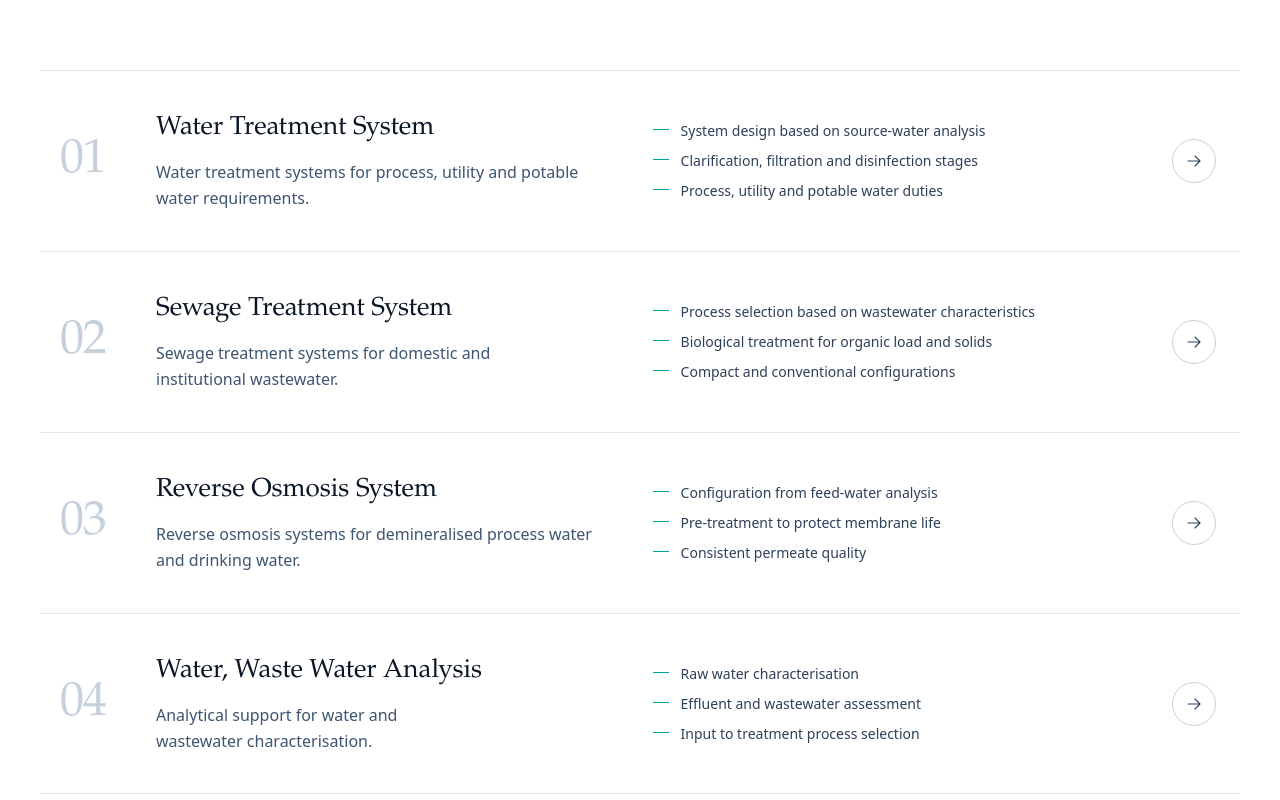
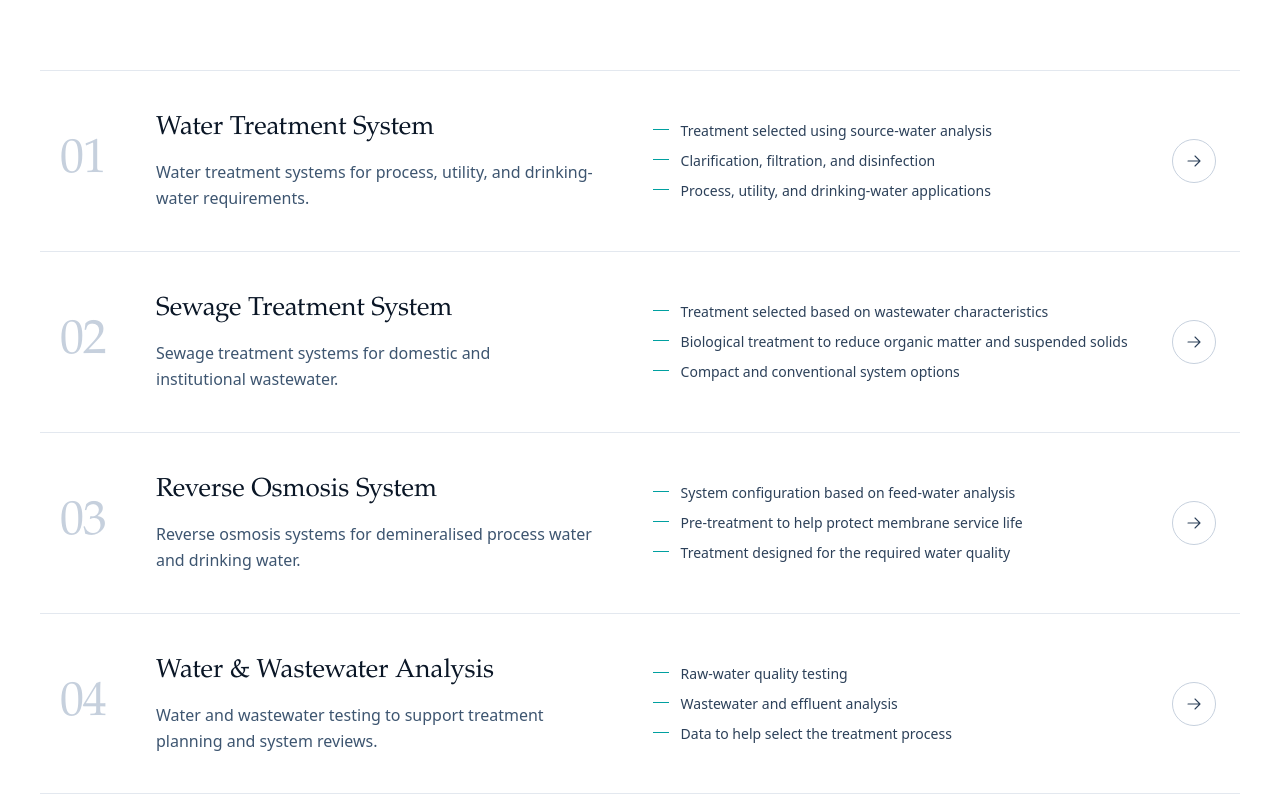
Before and after one commit to xconversionlab/unisys-enviro-tech, a Next.js app: page /services in a window 1280 px wide. Shown: the part 520-1320 px from the top of the page. Built offline with nearby package versions, Linux system fonts and the light colour scheme; no server answers.

Commit message:
Rewrite service descriptions in clear professional language

```diff
--- a/src/data/services.ts
+++ b/src/data/services.ts
@@ -21,21 +21,21 @@ export const services: Service[] = [
     title: "Water Treatment System",
     shortTitle: "Water Treatment",
     summary:
-      "Water treatment systems for process, utility and potable water requirements.",
+      "Water treatment systems for process, utility, and drinking-water requirements.",
     description:
-      "Water treatment systems are configured around the source water and its intended use. Raw water from borewell, surface or municipal supply is treated through the stages the analysis indicates — clarification, filtration, disinfection and polishing — to reach the quality the application requires. Systems are sized to the site and can be staged as demand grows.",
+      "Water treatment systems are selected based on the source water and its intended use. Depending on test results and the required water quality, treatment may include clarification, filtration, disinfection, and additional treatment stages. System capacity and configuration are matched to site requirements, with provision for expansion where needed.",
     features: [
-      "System design based on source-water analysis",
-      "Clarification, filtration and disinfection stages",
-      "Process, utility and potable water duties",
-      "Modular configurations for staged expansion",
-      "Integration with reverse osmosis where required",
+      "Treatment selected using source-water analysis",
+      "Clarification, filtration, and disinfection",
+      "Process, utility, and drinking-water applications",
+      "Systems that can be expanded as needed",
+      "Pre-treatment before reverse osmosis or other processes",
     ],
     applications: [
       "Industrial and process water",
       "Commercial and institutional water supply",
-      "Utility and potable water",
-      "Pre-treatment for downstream systems",
+      "Utility and drinking water",
+      "Pre-treatment for other water treatment systems",
     ],
     image: siteImages.waterTreatment.src,
     imageAlt: siteImages.waterTreatment.alt,
@@ -48,19 +48,19 @@ export const services: Service[] = [
     shortTitle: "Sewage Treatment",
     summary: "Sewage treatment systems for domestic and institutional wastewater.",
     description:
-      "Sewage treatment systems treat domestic and institutional wastewater to the discharge or reuse standard the site is working to. Process selection follows the wastewater characteristics, the available footprint and the quality target, with biological treatment for organic load and solids removal. Treated water can be polished further where reuse is intended.",
+      "Sewage treatment systems are designed around the wastewater characteristics, available site space, and applicable discharge or reuse requirements. Biological treatment can reduce organic matter and suspended solids, with additional treatment stages included where the intended use requires them.",
     features: [
-      "Process selection based on wastewater characteristics",
-      "Biological treatment for organic load and solids",
-      "Compact and conventional configurations",
-      "Design to discharge or reuse objectives",
-      "Provision for further polishing where required",
+      "Treatment selected based on wastewater characteristics",
+      "Biological treatment to reduce organic matter and suspended solids",
+      "Compact and conventional system options",
+      "Treatment planned for discharge or reuse requirements",
+      "Additional treatment where required for reuse",
     ],
     applications: [
       "Residential and institutional wastewater",
       "Commercial building wastewater",
-      "Campus and facility sewage",
-      "Treatment for reuse",
+      "Sewage from campuses and facilities",
+      "Wastewater treatment for reuse",
     ],
     image: siteImages.sewageTreatment.src,
     imageAlt: siteImages.sewageTreatment.alt,
@@ -74,19 +74,19 @@ export const services: Service[] = [
     summary:
       "Reverse osmosis systems for demineralised process water and drinking water.",
     description:
-      "Reverse osmosis systems reduce dissolved salts and other impurities to produce water of consistent quality. Configuration follows feed-water analysis, recovery targets and the end use, with pre-treatment protecting the membranes and post-treatment adjusting the permeate where needed. Systems are configured as skid-mounted units or as plant installations.",
+      "Reverse osmosis systems reduce dissolved salts and other impurities in feed water. Configuration depends on feed-water analysis, water-recovery requirements, and intended use. Pre-treatment helps protect the membranes, while post-treatment can adjust water quality for the application. Systems are available as skid-mounted units or larger plant installations.",
     features: [
-      "Configuration from feed-water analysis",
-      "Pre-treatment to protect membrane life",
-      "Consistent permeate quality",
-      "Process and potable water duties",
-      "Skid-mounted and plant-scale options",
+      "System configuration based on feed-water analysis",
+      "Pre-treatment to help protect membrane service life",
+      "Treatment designed for the required water quality",
+      "Process and drinking-water applications",
+      "Skid-mounted or plant-scale systems",
     ],
     applications: [
       "Demineralised process water",
-      "Potable and drinking water",
-      "Boiler and utility feed",
-      "Membrane-based purification",
+      "Drinking water",
+      "Boiler and utility feed water",
+      "Membrane-based water purification",
     ],
     image: siteImages.reverseOsmosis.src,
     imageAlt: siteImages.reverseOsmosis.alt,
@@ -95,23 +95,23 @@ export const services: Service[] = [
   {
     id: "analysis",
     slug: "water-wastewater-analysis",
-    title: "Water, Waste Water Analysis",
+    title: "Water & Wastewater Analysis",
     shortTitle: "Water Analysis",
-    summary: "Analytical support for water and wastewater characterisation.",
+    summary: "Water and wastewater testing to support treatment planning and system reviews.",
     description:
-      "Analysis establishes what the water contains before treatment decisions are made. Raw water and effluent are characterised so that process selection, plant sizing and operating expectations rest on measured values rather than assumption. The same data supports the review of systems already in service.",
+      "Water and wastewater analysis identifies relevant quality parameters before a treatment process is selected or a system is sized. Test results inform process selection, system capacity, and operating expectations. Analysis can also help assess treatment systems already in service.",
     features: [
-      "Raw water characterisation",
-      "Effluent and wastewater assessment",
-      "Input to treatment process selection",
-      "Support for plant sizing decisions",
-      "Review of systems in service",
+      "Raw-water quality testing",
+      "Wastewater and effluent analysis",
+      "Data to help select the treatment process",
+      "Data to inform system capacity and sizing",
+      "Assessment of treatment systems in service",
     ],
     applications: [
-      "New treatment-plant planning",
+      "Planning new treatment systems",
       "Assessment of existing systems",
-      "Water-quality characterisation",
-      "Wastewater-quality characterisation",
+      "Water-quality testing",
+      "Wastewater-quality testing",
     ],
     image: siteImages.waterAnalysis.src,
     imageAlt: siteImages.waterAnalysis.alt,
```
